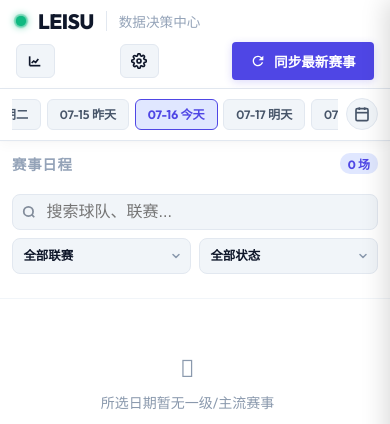
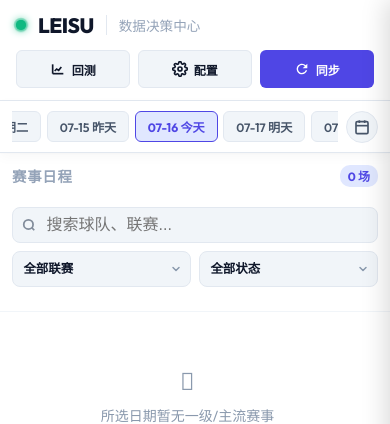
Before and after one commit to LiCongWei0624/OctopusPro, a Flask app: page / in a window 390 px wide. Shown: the top 424 px of the page. Run offline with Flask 3, Linux system fonts and the light colour scheme; data that the repository does not hold is empty; some libraries are stand-ins or nearby versions.

Commit message:
style: 优化手机版导航动作栏为等宽三等分网格，并在旋转动画中引入 GPU 加速

```diff
--- a/static/style.css
+++ b/static/style.css
@@ -169,14 +169,17 @@ body {
 
 .icon-spin {
     transition: transform 0.5s ease;
+    will-change: transform;
+    transform: translate3d(0, 0, 0);
 }
 
 .btn-refresh:hover .icon-spin {
-    transform: rotate(180deg);
+    transform: translate3d(0, 0, 0) rotate(180deg);
 }
 
 .btn-loading .icon-spin {
     animation: spin 1s infinite linear;
+    transform: translate3d(0, 0, 0);
 }
 
 /* Workspace Panels */
@@ -1147,7 +1150,8 @@ body {
 
 /* --- Keyframe Animations --- */
 @keyframes spin {
-    to { transform: rotate(360deg); }
+    from { transform: translate3d(0, 0, 0) rotate(0deg); }
+    to { transform: translate3d(0, 0, 0) rotate(360deg); }
 }
 
 @keyframes beacon-pulse {
@@ -2009,25 +2013,48 @@ body {
 
     /* 2. 调整导航栏，使其在小屏幕下保持紧凑 */
     .navbar {
-        padding: 0 1rem;
+        padding: 0.75rem 1rem;
         height: auto;
         min-height: 64px;
         flex-wrap: wrap;
+        gap: 0.75rem;
+        flex-shrink: 0;
+    }
+
+    .nav-actions {
+        display: grid;
+        grid-template-columns: repeat(3, 1fr);
+        width: 100%;
         gap: 0.5rem;
-        padding-top: 0.5rem;
-        padding-bottom: 0.5rem;
-        flex-shrink: 0;
-    }
-
-    .nav-actions {
-        width: 100%;
-        justify-content: space-between;
-        gap: 0.5rem;
     }
 
     .sync-status { display: none; }
-    .btn-secondary { padding: 0.5rem 0.65rem; }
-    .btn-secondary span { display: none; }
+
+    .btn-secondary, .btn-refresh {
+        height: 38px;
+        border-radius: var(--border-radius-md) !important;
+        padding: 0 0.5rem !important;
+        display: inline-flex !important;
+        align-items: center;
+        justify-content: center;
+        gap: 0.35rem;
+        box-sizing: border-box;
+        margin: 0 !important;
+        box-shadow: none !important;
+    }
+
+    .btn-secondary span, .btn-refresh span {
+        display: inline !important;
+    }
+
+    #prediction-backtest-btn span { font-size: 0 !important; }
+    #prediction-backtest-btn span::after { content: "回测"; font-size: 0.75rem; font-weight: 700; }
+
+    #ai-config-btn span { font-size: 0 !important; }
+    #ai-config-btn span::after { content: "配置"; font-size: 0.75rem; font-weight: 700; }
+
+    #refresh-btn span { font-size: 0 !important; }
+    #refresh-btn span::after { content: "同步"; font-size: 0.75rem; font-weight: 700; }
 
     /* 3. 顶级全宽日期控制栏在移动端自适应为一行横向流布局 */
     .top-date-bar {
```
Also changed, not shown: Docs/walkthrough.md (+5 -0 lines).
